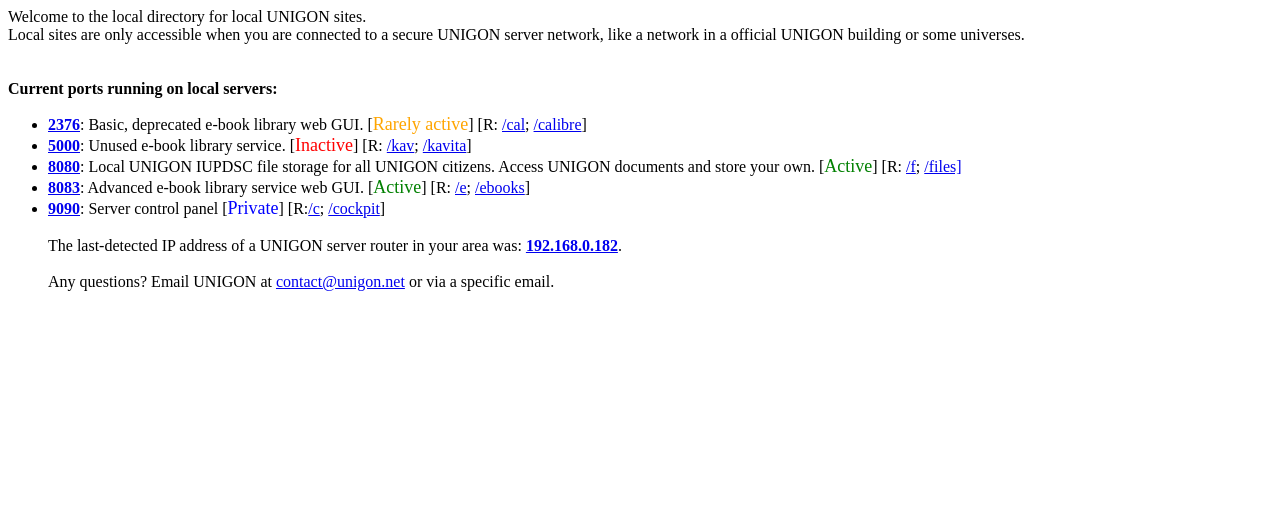
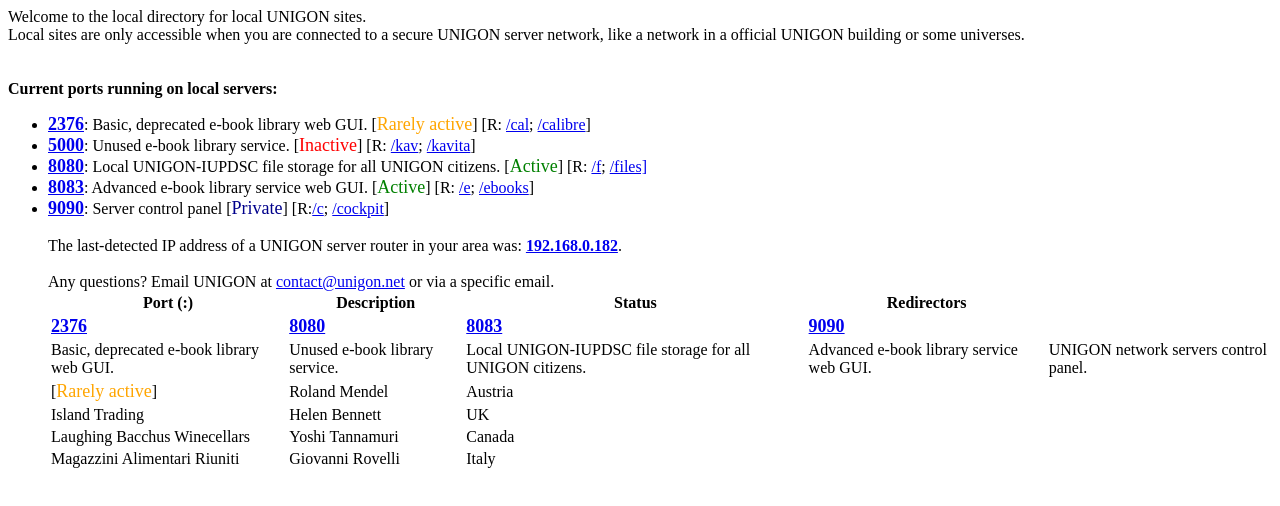
Before and after one commit to iunigon/local, a plain HTML site: page index.html in a window 1280 px wide. Drawn offline with Linux system fonts and the light colour scheme.

Commit message:
Update index.html

```diff
--- a/index.html
+++ b/index.html
@@ -6,14 +6,57 @@ Local sites are only accessible when you are connected to a secure UNIGON server
 <br>
 <b> Current ports running on local servers:</b>
 <ul>
-  <li> <a href="//192.168.0.182:2376"><b>2376</b></a>: Basic, deprecated e-book library web GUI. [<font size="+1" color="orange">Rarely active</font>] [R: <a href="//local.unigon.net/cal">/cal</a>; <a href="//local.unigon.net/calibre">/calibre</a>]
-  <li> <a href="//192.168.0.182:5000"><b>5000</b></a>: Unused e-book library service. [<font size="+1" color="red">Inactive</a></font>] [R: <a href="//local.unigon.net/kav">/kav</a>; <a href="//local.unigon.net/kavita">/kavita</a>]
-  <li> <a href="//192.168.0.182:8080"><b>8080</b></a>: Local UNIGON IUPDSC file storage for all UNIGON citizens. Access UNIGON documents and store your own. [<font size="+1" color="green">Active</a></font>] [R: <a href="//local.unigon.net/f">/f</a>; <a href="//local.unigon.net/files">/files]</a>
-  <li> <a href="//192.168.0.182:8083"><b>8083</b></a>: Advanced e-book library service web GUI. [<font size="+1" color="green">Active</a></font>] [R: <a href="//local.unigon.net/e">/e</a>; <a href="//local.unigon.net/ebooks">/ebooks</a>]
-  <li> <a href="//192.168.0.182:9090"><b>9090</b></a>: Server control panel [<font size="+1" color="blue">Private</a></font>] [R:<a href="//local.unigon.net/c">/c</a>; <a href="//local.unigon.net/cockpit">/cockpit</a>]
+  <li> <font size="+1"><a href="//192.168.0.182:2376"><b>2376</b></a></font>: Basic, deprecated e-book library web GUI. [<font size="+1" color="orange">Rarely active</font>] [R: <a href="//local.unigon.net/cal">/cal</a>; <a href="//local.unigon.net/calibre">/calibre</a>]
+  <li> <font size="+1"><a href="//192.168.0.182:5000"><b>5000</b></a></font>: Unused e-book library service. [<font size="+1" color="red">Inactive</a></font>] [R: <a href="//local.unigon.net/kav">/kav</a>; <a href="//local.unigon.net/kavita">/kavita</a>]
+  <li> <font size="+1"><a href="//192.168.0.182:8080"><b>8080</b></a></font>: Local UNIGON-IUPDSC file storage for all UNIGON citizens. [<font size="+1" color="green">Active</a></font>] [R: <a href="//local.unigon.net/f">/f</a>; <a href="//local.unigon.net/files">/files]</a>
+  <li> <font size="+1"><a href="//192.168.0.182:8083"><b>8083</b></a></font>: Advanced e-book library service web GUI. [<font size="+1" color="green">Active</a></font>] [R: <a href="//local.unigon.net/e">/e</a>; <a href="//local.unigon.net/ebooks">/ebooks</a>]
+  <li> <font size="+1"><a href="//192.168.0.182:9090"><b>9090</b></a></font>: Server control panel [<font size="+1" color="darkblue">Private</a></font>] [R:<a href="//local.unigon.net/c">/c</a>; <a href="//local.unigon.net/cockpit">/cockpit</a>]
  <br>
  <br>
  The last-detected IP address of a UNIGON server router in your area was: <a href="//192.168.0.182"><b>192.168.0.182</b></a>.
  <br>
  <br>
     Any questions? Email UNIGON at <a href="mailto:contact@unigon.net">contact@unigon.net</a> or via a specific email.
+
+
+<table>
+  <tr>
+    <th>Port (:)</th>
+    <th>Description</th>
+    <th>Status</th>
+    <th>Redirectors</th>
+  </tr>
+  <tr>
+    <td><font size="+1"><a href="//192.168.0.182:2376"><b>2376</b></a></font></td>
+    <td><font size="+1"><a href="//192.168.0.182:8080"><b>8080</b></a></font></td>
+    <td><font size="+1"><a href="//192.168.0.182:8083"><b>8083</b></a></font></td>
+    <td><font size="+1"><a href="//192.168.0.182:9090"><b>9090</b></a></font></td>
+  </tr>
+  <tr>
+    <td>Basic, deprecated e-book library web GUI.</td>
+    <td>Unused e-book library service.</td>
+    <td>Local UNIGON-IUPDSC file storage for all UNIGON citizens.</td>
+    <td>Advanced e-book library service web GUI.</td>
+    <td>UNIGON network servers control panel.</td>
+  </tr>
+  <tr>
+    <td>[<font size="+1" color="orange">Rarely active</font>]</td>
+    <td>Roland Mendel</td>
+    <td>Austria</td>
+  </tr>
+  <tr>
+    <td>Island Trading</td>
+    <td>Helen Bennett</td>
+    <td>UK</td>
+  </tr>
+  <tr>
+    <td>Laughing Bacchus Winecellars</td>
+    <td>Yoshi Tannamuri</td>
+    <td>Canada</td>
+  </tr>
+  <tr>
+    <td>Magazzini Alimentari Riuniti</td>
+    <td>Giovanni Rovelli</td>
+    <td>Italy</td>
+  </tr>
+</table>
```
